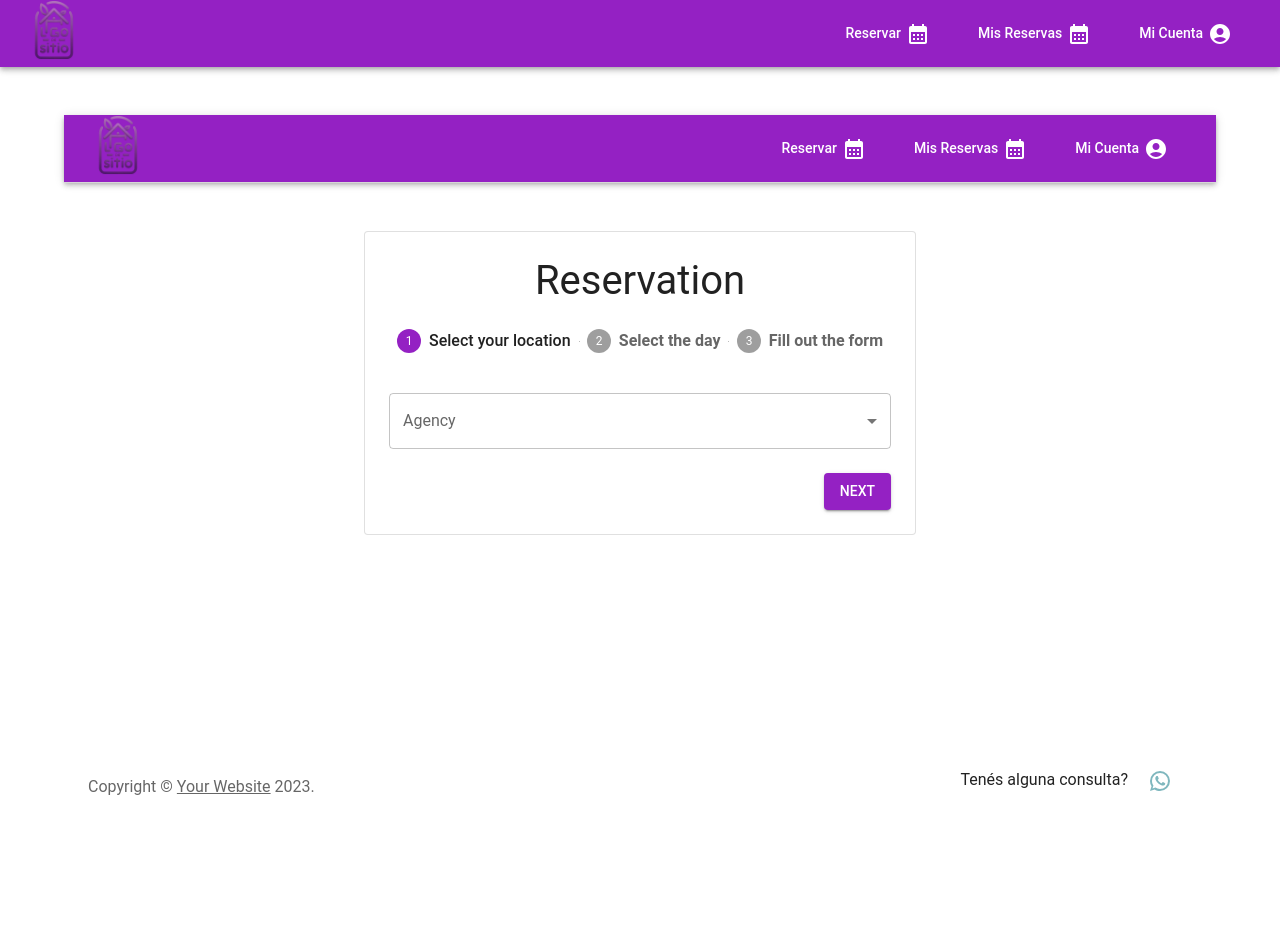
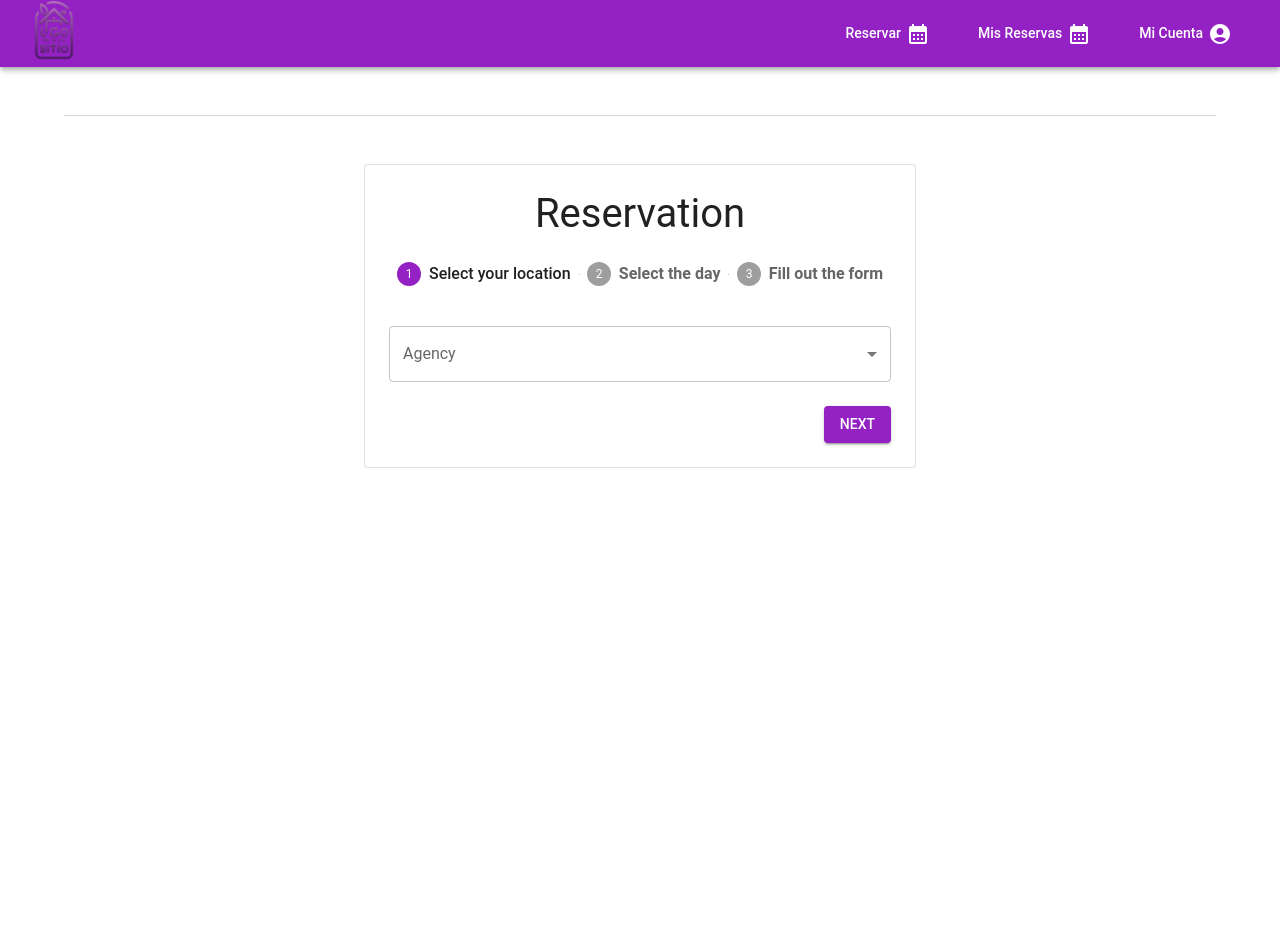
Before and after one commit to javiertrombetta/p5-front-mi-turno, a Next.js app: page /reservation in a window 1280 px wide. Shown: the top 952 px of the page. Built offline with nearby package versions, Linux system fonts and the light colour scheme.

Commit message:
delete footer y navbar

```diff
--- a/src/app/reservation/page.jsx
+++ b/src/app/reservation/page.jsx
@@ -6,9 +6,7 @@ import Footer from "@/commons/Footer";
 const Reservation = () => {
   return (
     <Container maxWidth="lg">
-      <Navbar />
       <Checkout />
-      <Footer />
     </Container>
   );
 };
```
